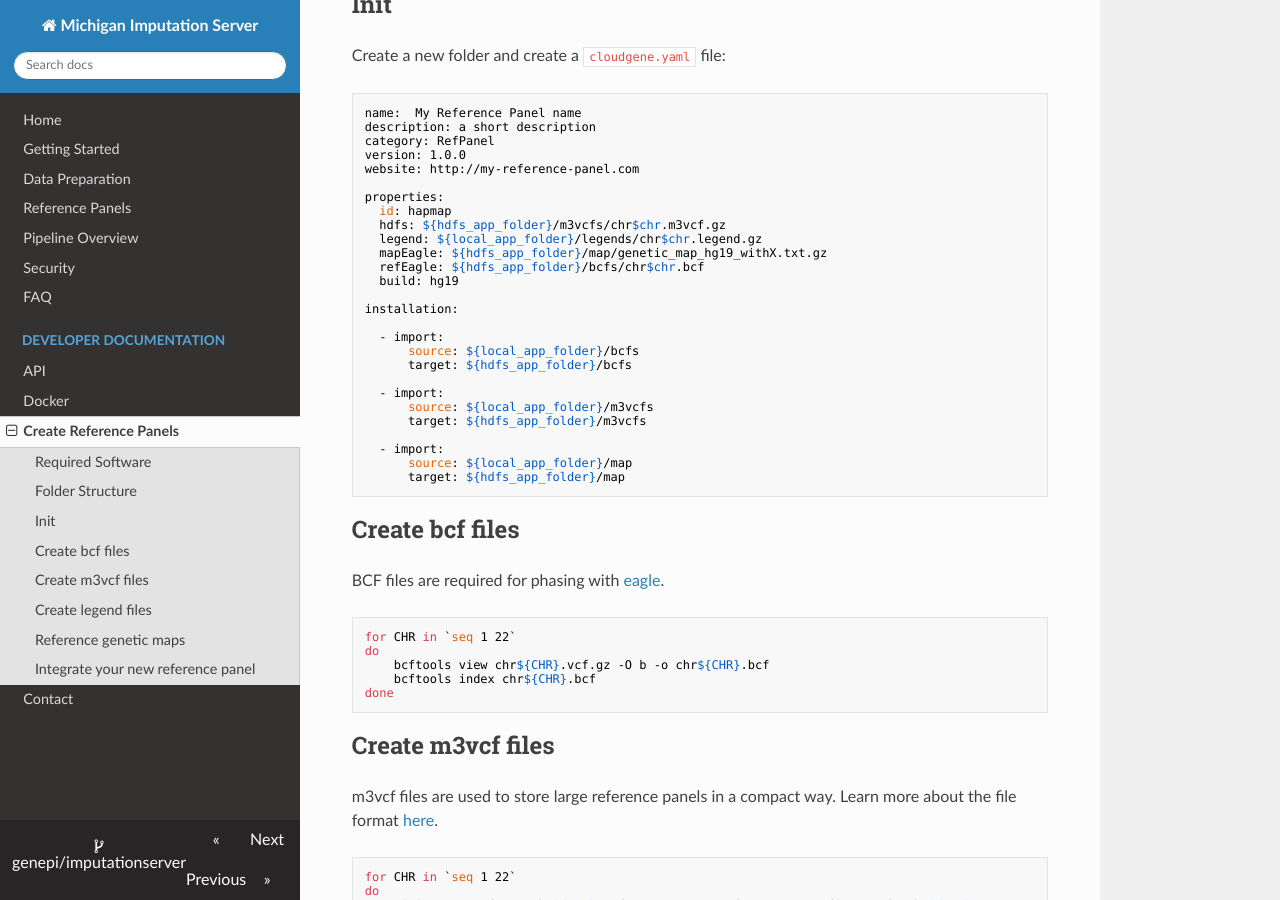
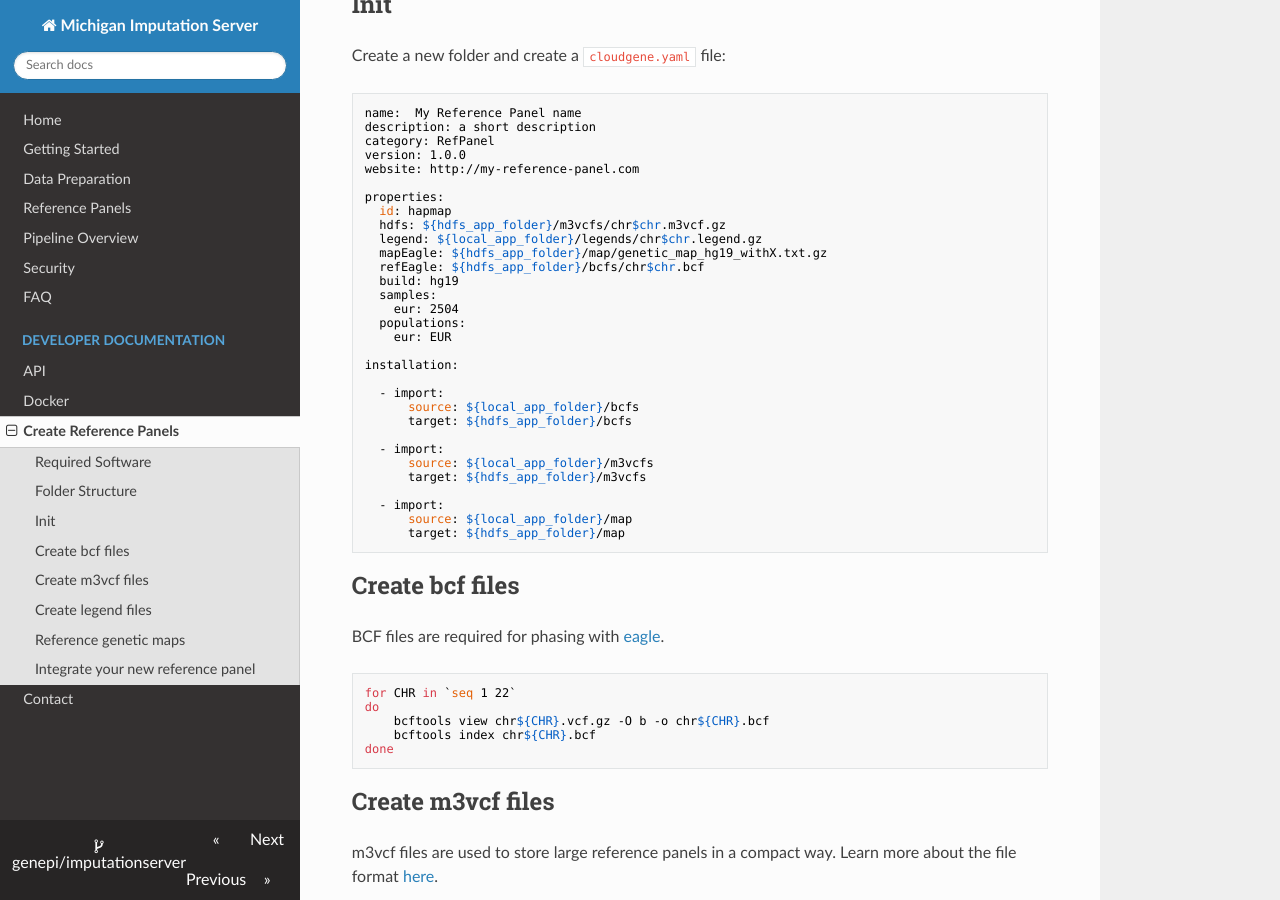
Before and after one commit to genepi/imputationserver, an MkDocs documentation site: the page built from docs/create-reference-panels.md, in a window 1280 px wide and 900 px high, scrolled down 808 px. Built offline with MkDocs 1.6.1, drawn with Linux system fonts in a browser that asks for light colours; nearby versions of some CDN libraries; old or Windows-style settings are respelled for this version of MkDocs.

Commit message:
Specify samples / populations in yaml file

```diff
--- a/docs/create-reference-panels.md
+++ b/docs/create-reference-panels.md
@@ -52,6 +52,10 @@ properties:
   mapEagle: ${hdfs_app_folder}/map/genetic_map_hg19_withX.txt.gz
   refEagle: ${hdfs_app_folder}/bcfs/chr$chr.bcf
   build: hg19
+  samples:
+    eur: 2504
+  populations:
+    eur: EUR
 
 installation:
 
```
